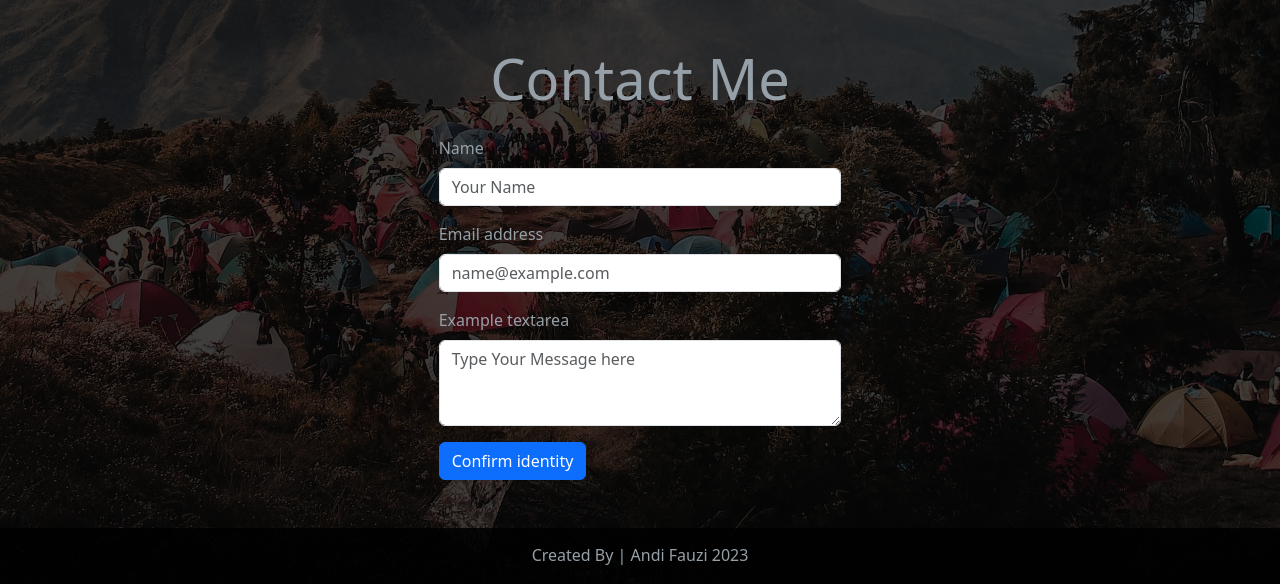
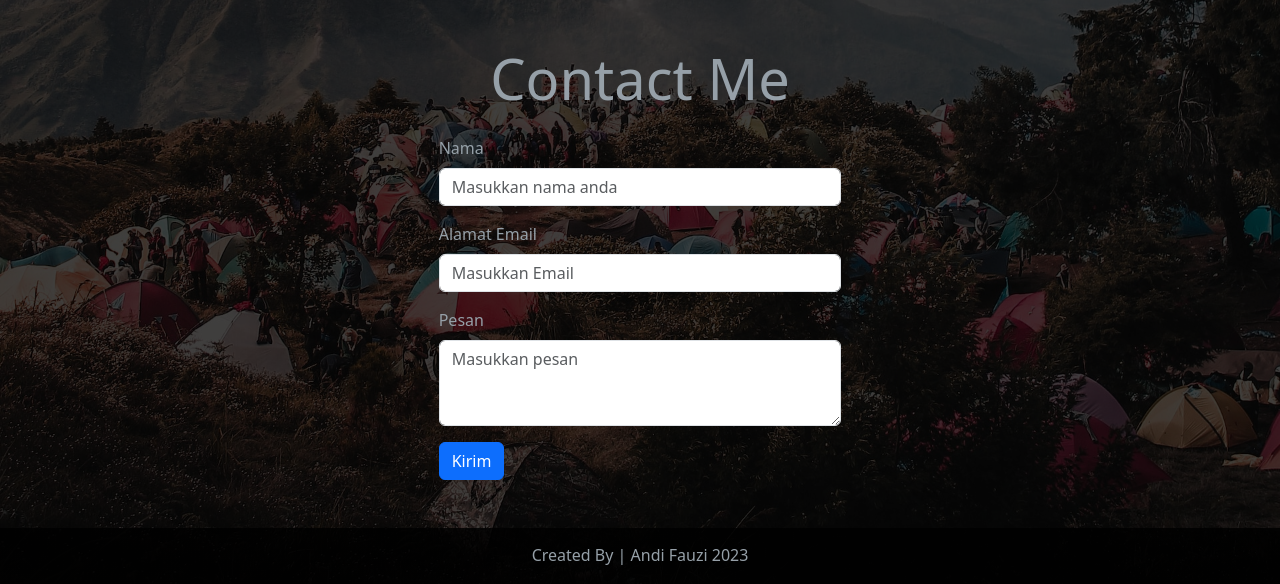
Before and after one commit to andifauzi07/andifauzi07.github.io, a plain HTML site: page index.html in a window 1280 px wide. Shown: the part 1208-1792 px from the top of the page. Drawn offline with nearby package versions, Linux system fonts and the light colour scheme.

Commit message:
mengubah tulisan pada jumbotron

```diff
--- a/index.html
+++ b/index.html
@@ -44,9 +44,11 @@
 		<div class="container-fluid text-center"">
             <div class=" row mt-3 pt-5">
 				<div class="col">
-					<p class="lead">Hello...</p>
-					<h1 class="display-4">I'm Andi Fauzi</h1>
-					<p class="lead">Basic Front End</p>
+					<!-- <p class="lead">Hello...</p> -->
+					<br>
+
+					<h1 class="display-4">Trust Me Im Engineer</h1>
+					<p class="lead">Andi Fauzi</p>
 					<p class="lead">Computer Engineering | Adventurer</p>
 					<a class="btn btn-dark btn-lg" href="#" role="button">About Me</a>
 				</div>
@@ -141,17 +143,17 @@
 			<div class="row justify-content-center mb-3">
 				<div class="col-md-4">
 					<div class="mb-3">
-						<label for="exampleFormControlInput1" class="form-label">Name</label>
-						<input type="email" class="form-control" id="exampleFormControlInput1" placeholder="Your Name">
+						<label for="exampleFormControlInput1" class="form-label">Nama</label>
+						<input type="email" class="form-control" id="exampleFormControlInput1" placeholder="Masukkan nama anda">
 					</div>
 					<div class="mb-3">
-						<label for="exampleFormControlInput1" class="form-label">Email address</label>
-						<input type="email" class="form-control" id="exampleFormControlInput1" placeholder="name@example.com">
+						<label for="exampleFormControlInput1" class="form-label">Alamat Email</label>
+						<input type="email" class="form-control" id="exampleFormControlInput1" placeholder="Masukkan Email">
 					</div>
 					<div class="mb-3">
-						<label for="exampleFormControlTextarea1" class="form-label">Example textarea</label>
-						<textarea class="form-control mb-3" id="exampleFormControlTextarea1" rows="3" placeholder="Type Your Message here"></textarea>
-						<button type="submit" class="btn btn-primary mb-3">Confirm identity</button>
+						<label for="exampleFormControlTextarea1" class="form-label">Pesan</label>
+						<textarea class="form-control mb-3" id="exampleFormControlTextarea1" rows="3" placeholder="Masukkan pesan"></textarea>
+						<button type="submit" class="btn btn-primary mb-3">Kirim</button>
 					</div>
 				</div>
 			</div>
```
